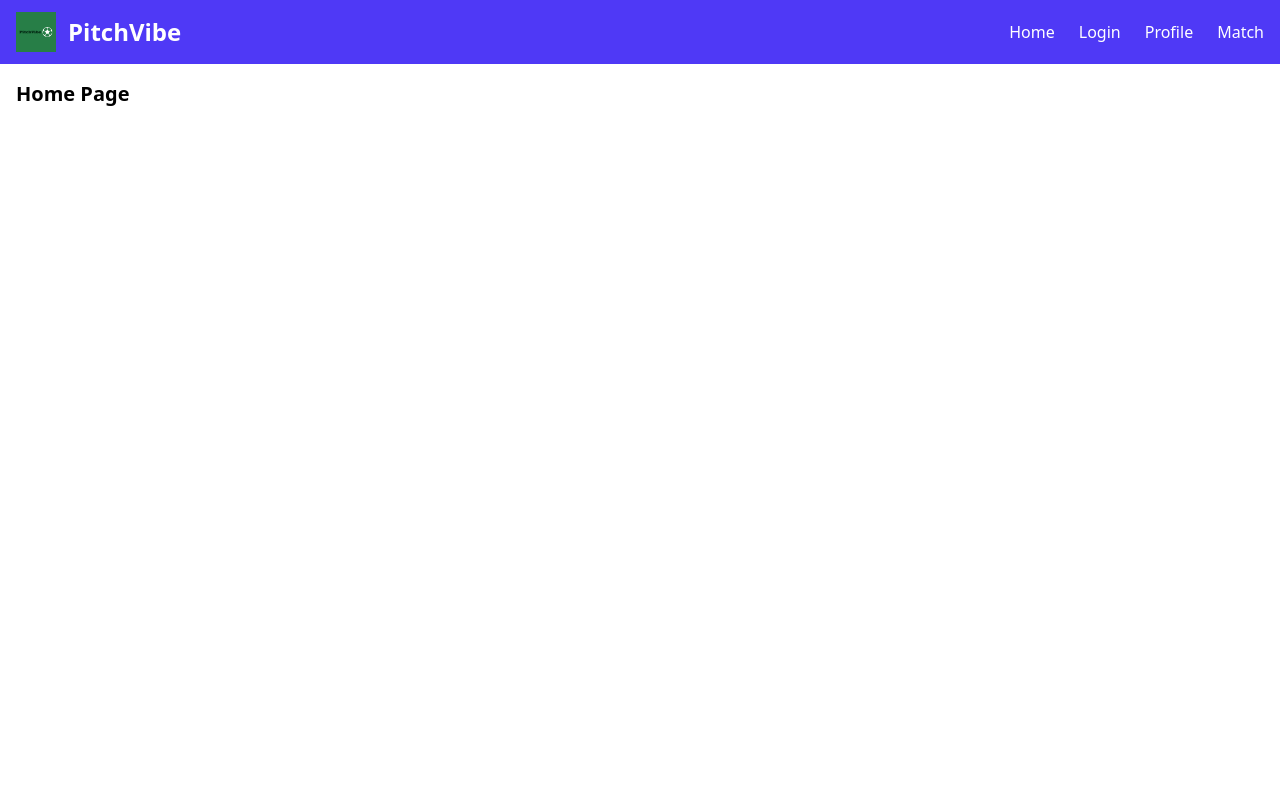
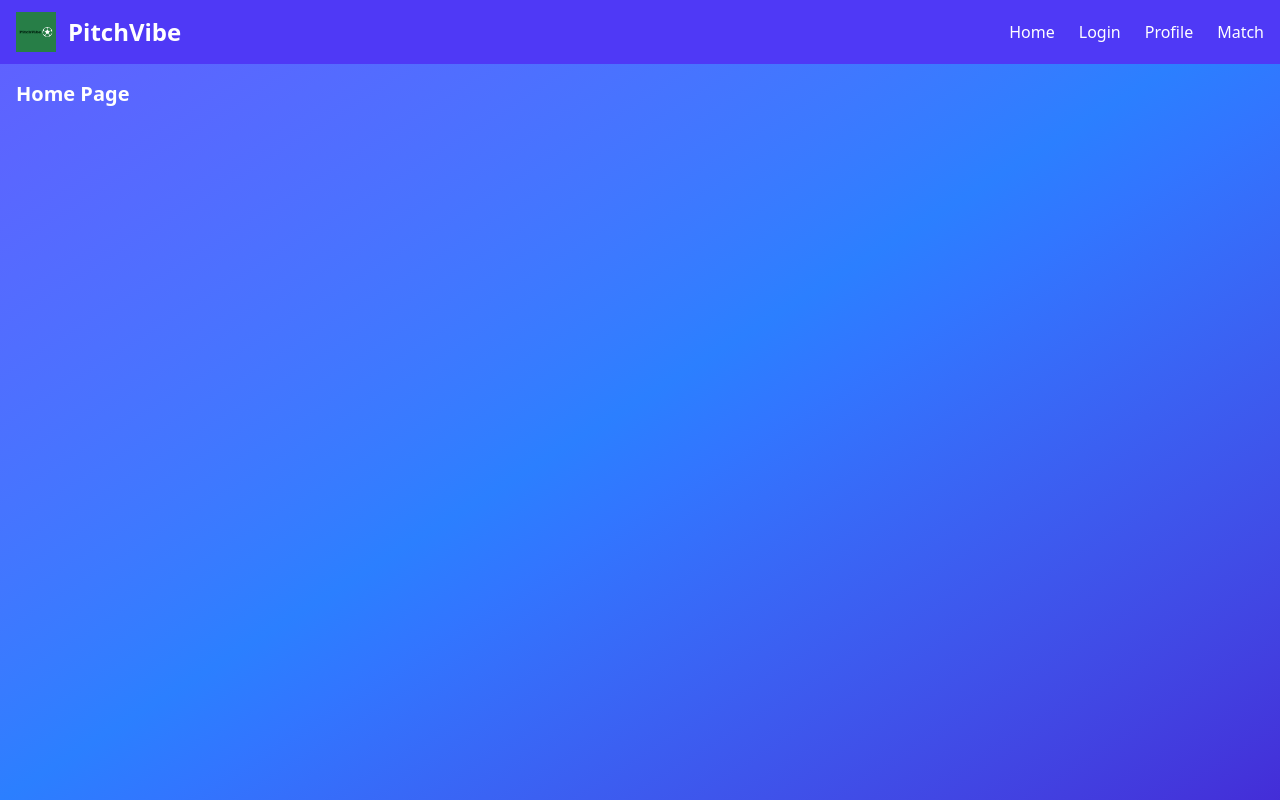
Before and after one commit to gerardinhoo/PitchVibe, a React (Vite) app in the folder frontend/: page / in a window 1280 px wide. Built offline with nearby package versions, Linux system fonts and the light colour scheme.

Commit message:
Add a backgroung to the app

```diff
--- a/frontend/src/App.tsx
+++ b/frontend/src/App.tsx
@@ -7,7 +7,7 @@
 
 const App = () => {
   return (
-    <>
+    <div className='min-h-screen bg-gradient-to-br from-indigo-500 via-blue-500 to-indigo-700 text-white'>
       <Navbar />
       <Routes>
         <Route path='/' element={<Home />} />
@@ -15,7 +15,7 @@
         <Route path='/profile' element={<Profile />} />
         <Route path='/match/:id' element={<MatchDetails />} />
       </Routes>
-    </>
+    </div>
   );
 };
 
```
